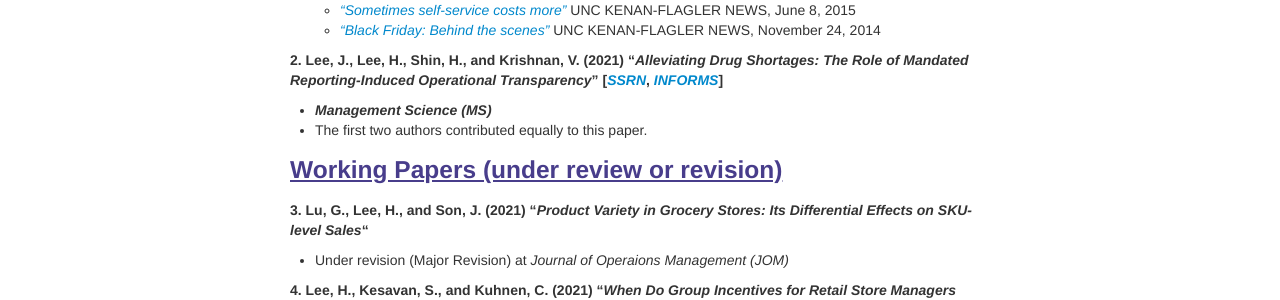
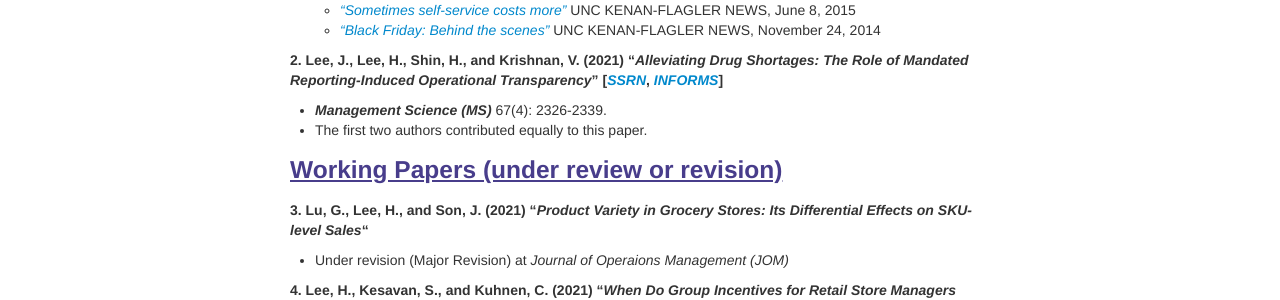
Before and after one commit to lordya2/lordya2.github.io, a Jekyll site: the page built from pages/research.md, in a window 1280 px wide. Shown: the part 562-862 px from the top of the page. Built offline with Jekyll 4.4.1, drawn with Linux system fonts in a browser that asks for light colours.

Commit message:
Update research.md

```diff
--- a/pages/research.md
+++ b/pages/research.md
@@ -21,7 +21,7 @@ description: Hyun Seok ("Huck") Lee's Research
     * [*"Black Friday: Behind the scenes"*](https://www.kenan-flagler.unc.edu/news/black-friday-behind-the-scenes/) UNC KENAN-FLAGLER NEWS, November 24, 2014
 
 **2. Lee, J., Lee, H., Shin, H., and Krishnan, V. (2021) "*Alleviating Drug Shortages: The Role of Mandated Reporting-Induced Operational Transparency*" [[*SSRN*](https://papers.ssrn.com/sol3/papers.cfm?abstract_id=3565467), [*INFORMS*](https://pubsonline.informs.org/doi/10.1287/mnsc.2020.3857)]**
-   * ***Management Science (MS)***
+   * ***Management Science (MS)*** 67(4): 2326-2339.
    * The first two authors contributed equally to this paper.
 
 ### <u>Working Papers (under review or revision)</u>
```
